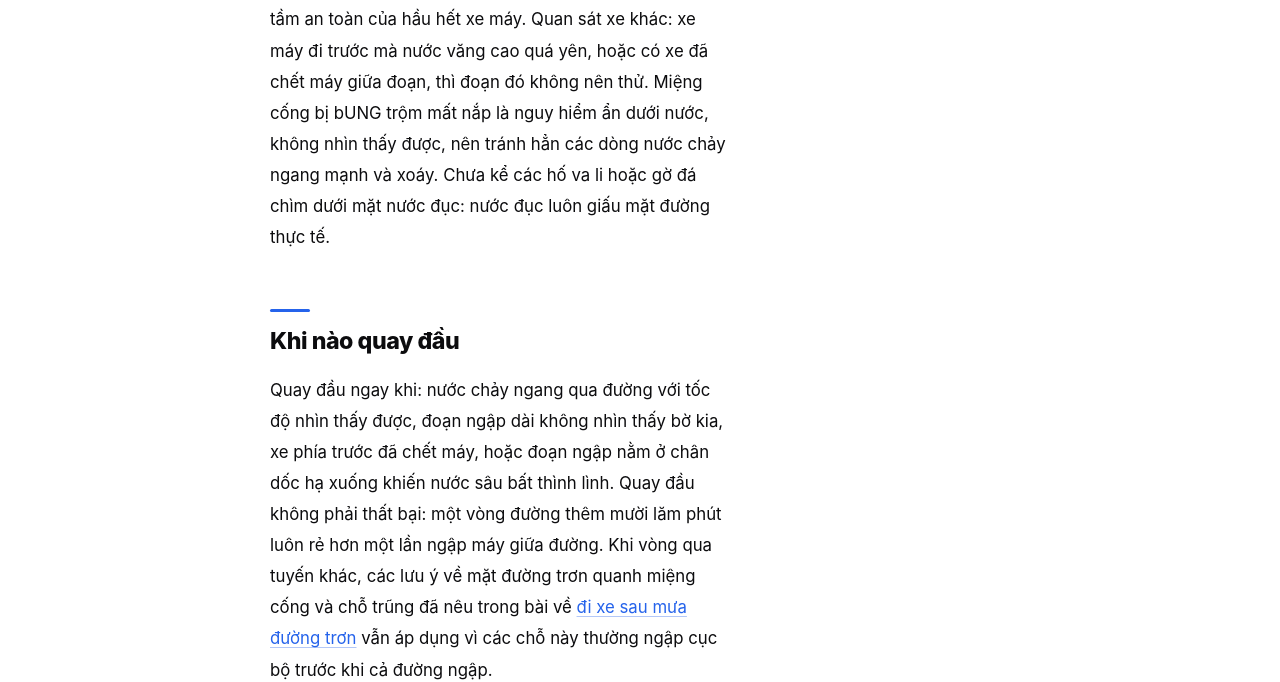
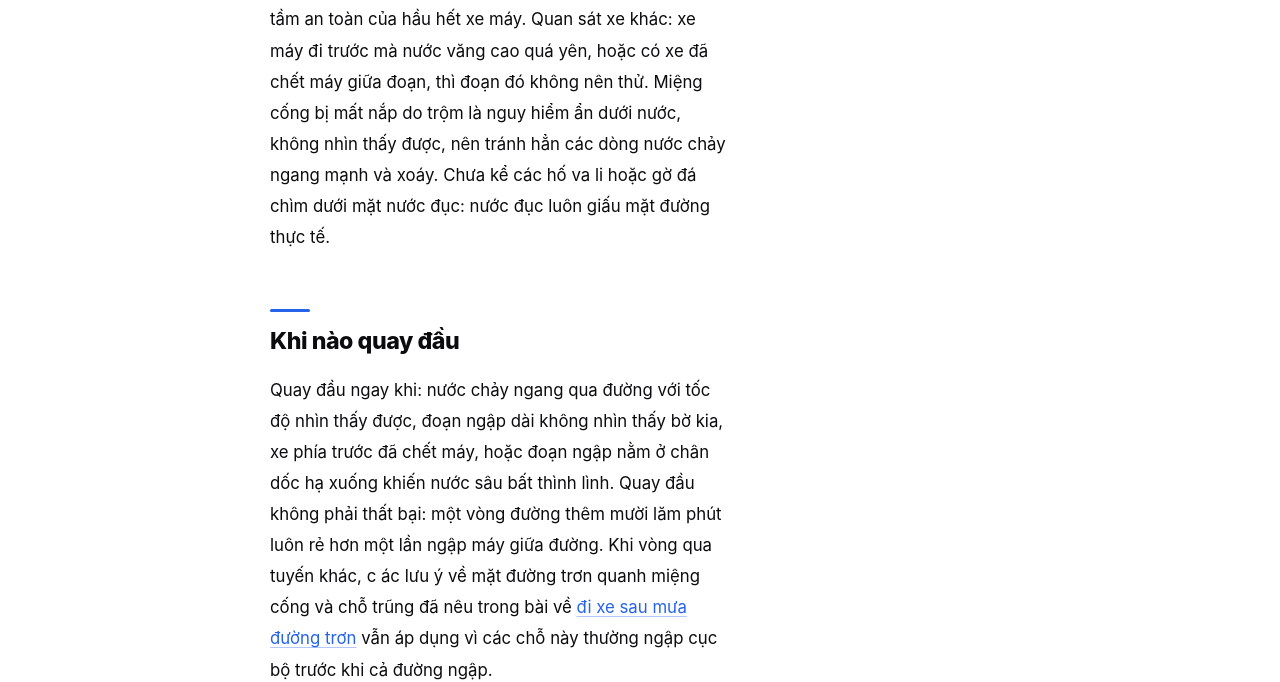
Before and after one commit to codeappweb/lab, a Jekyll site: the page built from _posts/2026-10-02-gap-ngap-duong-do-thi-khi-nao-nen-quay-dau.md, in a window 1280 px wide and 1400 px high, scrolled down 506 px. Shown: the part 313-995 px from the top of the window. Built offline with Jekyll 4.4.1, drawn with Linux system fonts in a browser that asks for light colours; some of the changed text lies outside the part shown.

Commit message:
repair(C10-0008): sửa lỗi đánh máy trong prose

```diff
--- a/_posts/2026-10-02-gap-ngap-duong-do-thi-khi-nao-nen-quay-dau.md
+++ b/_posts/2026-10-02-gap-ngap-duong-do-thi-khi-nao-nen-quay-dau.md
@@ -30,11 +30,12 @@ legal_sensitivity: false
 
 ## Ước độ sâu trước khi xuống nước
 
-Đo bằng mắt: nếu nước ngập quá nửa bánh trước hoặc che mất miệng ống xả khi xe nghiêng, đó là ngưỡng vượt tầm an toàn của hầu hết xe máy. Quan sát xe khác: xe máy đi trước mà nước văng cao quá yên, hoặc có xe đã chết máy giữa đoạn, thì đoạn đó không nên thử. Miệng cống bị bUNG trộm mất nắp là nguy hiểm ẩn dưới nước, không nhìn thấy được, nên tránh hẳn các dòng nước chảy ngang mạnh và xoáy. Chưa kể các hố va li hoặc gờ đá chìm dưới mặt nước đục: nước đục luôn giấu mặt đường thực tế.
+Đo bằng mắt: nếu nước ngập quá nửa bánh trước hoặc che mất miệng ống xả khi xe nghiêng, đó là ngưỡng vượt tầm an toàn của hầu hết xe máy. Quan sát xe khác: xe máy đi trước mà nước văng cao quá yên, hoặc có xe đã chết máy giữa đoạn, thì đoạn đó không nên thử. Miệng cống bị mất nắp do trộm là nguy hiểm ẩn dưới nước, không nhìn thấy được, nên tránh hẳn các dòng nước chảy ngang mạnh và xoáy. Chưa kể các hố va li hoặc gờ đá chìm dưới mặt nước đục: nước đục luôn giấu mặt đường thực tế.
 
 ## Khi nào quay đầu
 
-Quay đầu ngay khi: nước chảy ngang qua đường với tốc độ nhìn thấy được, đoạn ngập dài không nhìn thấy bờ kia, xe phía trước đã chết máy, hoặc đoạn ngập nằm ở chân dốc hạ xuống khiến nước sâu bất thình lình. Quay đầu không phải thất bại: một vòng đường thêm mười lăm phút luôn rẻ hơn một lần ngập máy giữa đường. Khi vòng qua tuyến khác, các lưu ý về mặt đường trơn quanh miệng cống và chỗ trũng đã nêu trong bài về [đi xe sau mưa đường trơn]({{ '/di-xe-sau-mua-duong-tron-phanh-som-va-giu-khoang-cach/' | relative_url }}) vẫn áp dụng vì các chỗ này thường ngập cục bộ trước khi cả đường ngập.
+Quay đầu ngay khi: nước chảy ngang qua đường với tốc độ nhìn thấy được, đoạn ngập dài không nhìn thấy bờ kia, xe phía trước đã chết máy, hoặc đoạn ngập nằm ở chân dốc hạ xuống khiến nước sâu bất thình lình. Quay đầu không phải thất bại: một vòng đường thêm mười lăm phút luôn rẻ hơn một lần ngập máy giữa đường. Khi vòng qua tuyến khác, c
+ác lưu ý về mặt đường trơn quanh miệng cống và chỗ trũng đã nêu trong bài về [đi xe sau mưa đường trơn]({{ '/di-xe-sau-mua-duong-tron-phanh-som-va-giu-khoang-cach/' | relative_url }}) vẫn áp dụng vì các chỗ này thường ngập cục bộ trước khi cả đường ngập.
 
 ## Đi qua đoạn ngập nông đúng cách
 
```
